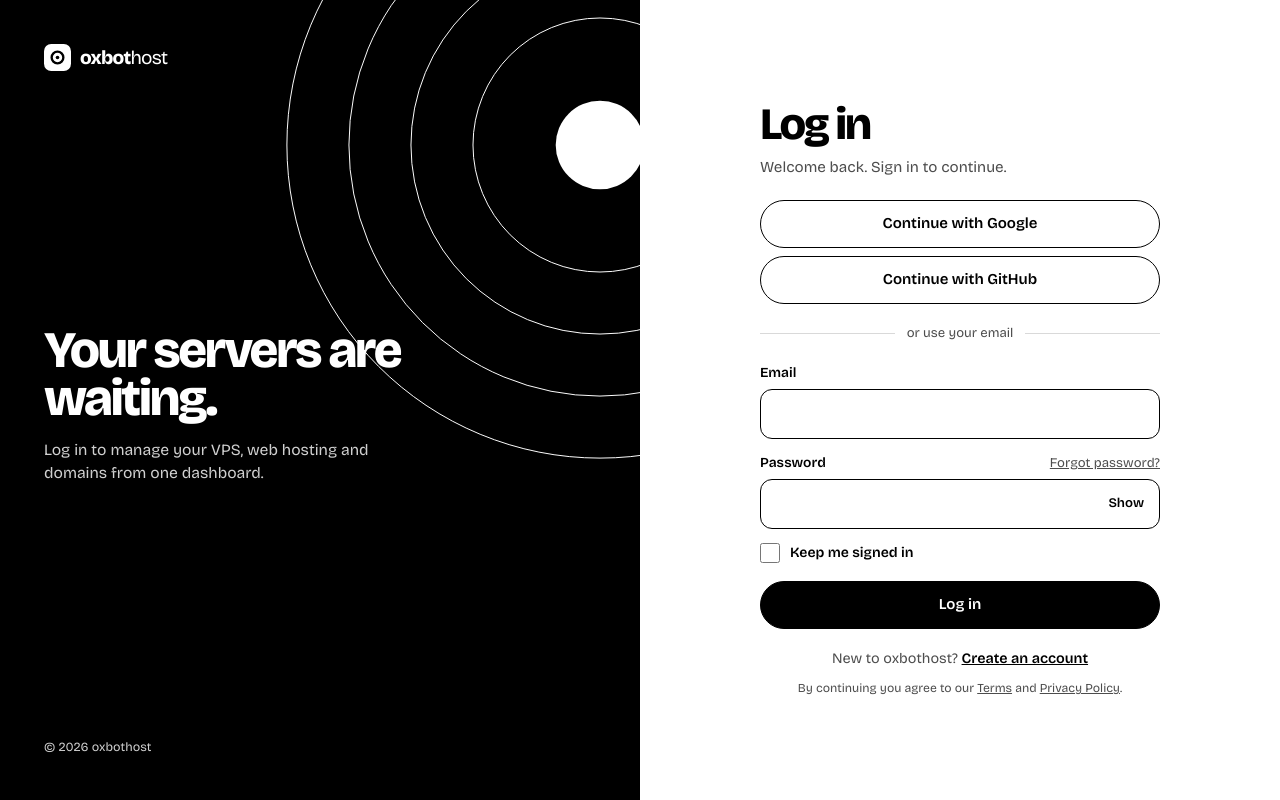
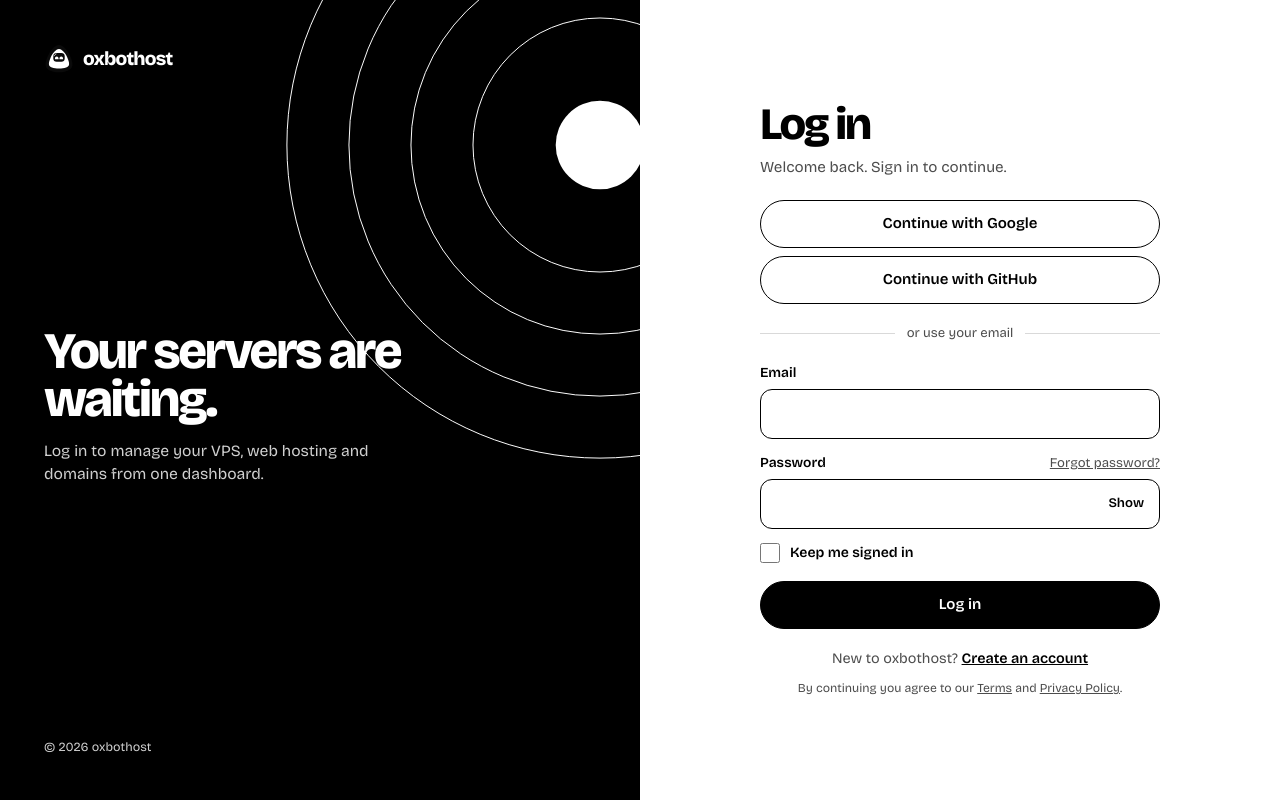
Before and after one commit to Lordave822/Oxbothost-, a PHP site: page /login.php in a window 1280 px wide. Run offline with PHP 8.4, Linux system fonts and the light colour scheme.

Commit message:
Use new Oxbothost logo on login page

```diff
--- a/login.php
+++ b/login.php
@@ -60,7 +60,7 @@ if ($_SERVER['REQUEST_METHOD'] === 'POST') {
 <div class="page">
 <aside class="side inv">
 <svg class="rings" viewBox="0 0 650 650" aria-hidden="true" fill="none" stroke="currentColor"><circle cx="325" cy="325" r="318"/><circle cx="325" cy="325" r="255"/><circle cx="325" cy="325" r="192"/><circle cx="325" cy="325" r="129"/><circle cx="325" cy="325" r="45" fill="currentColor" stroke="none"/></svg>
-<a class="brand" href="index.php" aria-label="oxbothost home"><svg width="27" height="27" viewBox="0 0 30 30" aria-hidden="true"><rect width="30" height="30" rx="8" fill="currentColor"/><circle cx="15" cy="15" r="6.5" fill="none" stroke="var(--bg)" stroke-width="2.6"/><circle cx="15" cy="15" r="2" fill="var(--bg)"/></svg><span><b>oxbot</b><span>host</span></span></a>
+<a class="brand" href="index.php" aria-label="oxbothost home"><img class="brand-logo" src="assets/oxbothost-logo.svg" alt="oxbothost home" width="30" height="30" loading="eager"><span><b>oxbothost</b></span></a>
 <div class="copy"><h2>Your servers are waiting.</h2><p>Log in to manage your VPS, web hosting and domains from one dashboard.</p></div><p class="fine">&copy; 2026 oxbothost</p>
 </aside>
 <main class="main"><div class="card">
```
